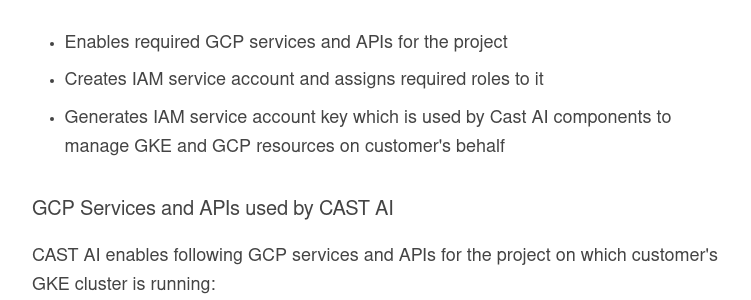
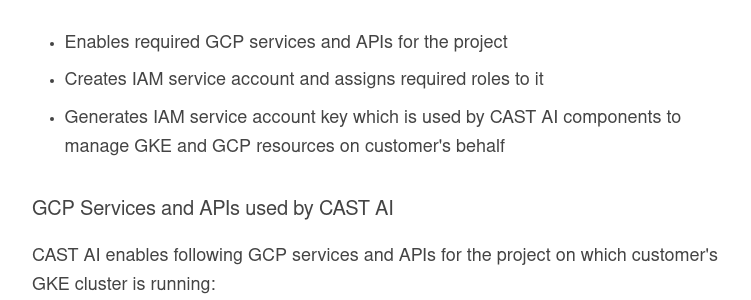
Before and after one commit to castai/docs, an MkDocs documentation site: the page built from docs/guides/cloud-permissions.md, in a window 1280 px wide. Shown: the part 3244-3544 px from the top of the page, without its empty margins (264-1015 px from the left). Built offline with MkDocs 1.6.1 and Material for MkDocs 9.7.7, drawn with Linux system fonts in a browser that asks for light colours; some web fonts are replaced.

```diff
--- a/docs/guides/cloud-permissions.md
+++ b/docs/guides/cloud-permissions.md
@@ -155,7 +155,7 @@ Additionally, a trust relationship is created as follows:
 
 * Enables required GCP services and APIs for the project
 * Creates IAM service account and assigns required roles to it
-* Generates IAM service account key which is used by Cast AI components to manage GKE and GCP resources on customer's behalf
+* Generates IAM service account key which is used by CAST AI components to manage GKE and GCP resources on customer's behalf
 
 ### GCP Services and APIs used by CAST AI
 
```
